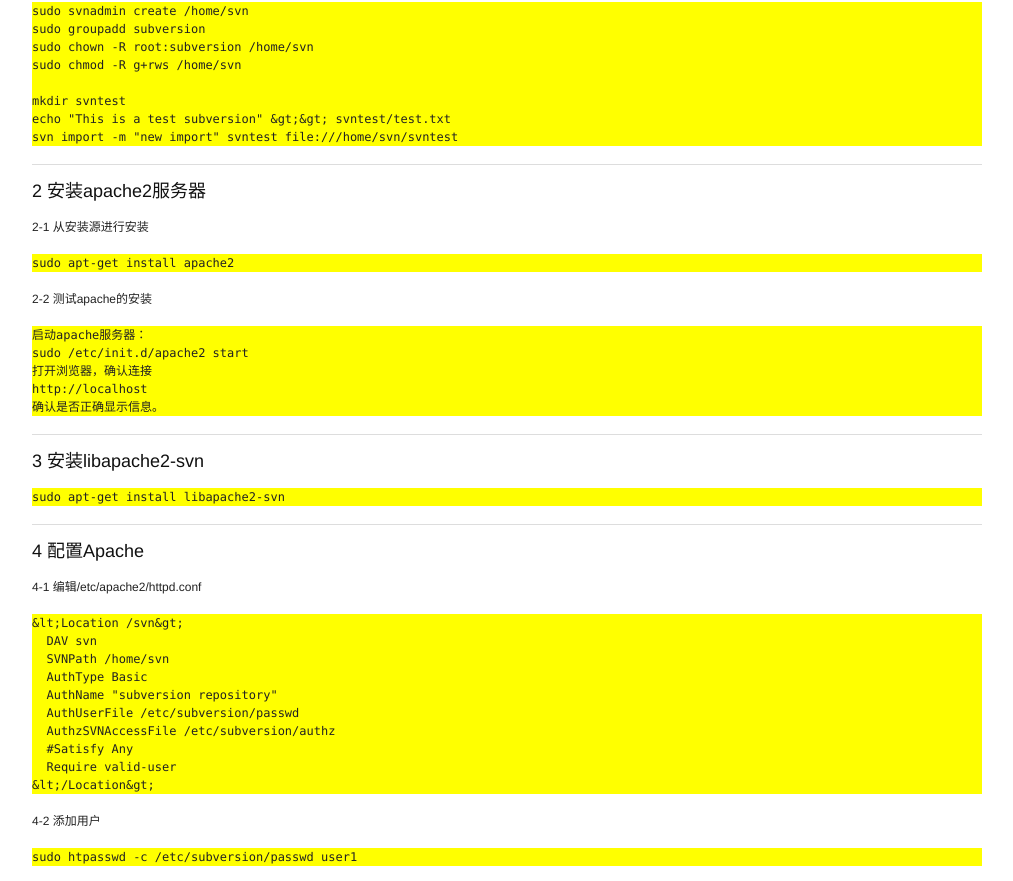
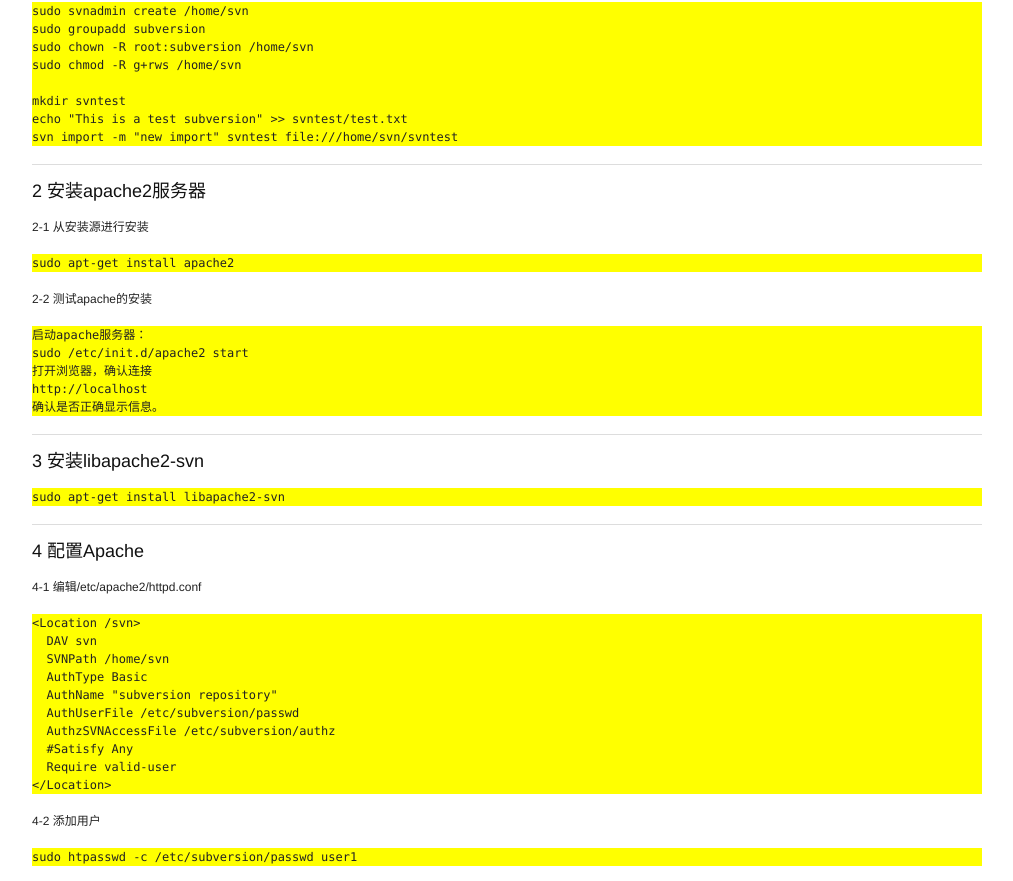
Before and after one commit to bulain/bulain.github.com, a Jekyll site: the page built from _posts/2010-04-21-subversion-install-on-ubuntu.md, in a window 1280 px wide and 1400 px high. Shown: the part 250-1131 px from the top of the window, without its empty margins (133-1146 px from the left). Built offline with Jekyll 4.4.1, drawn with Linux system fonts in a browser that asks for light colours; some of the changed text lies outside the part shown.

Commit message:
fix bug on github

```diff
--- a/_posts/2010-04-21-subversion-install-on-ubuntu.md
+++ b/_posts/2010-04-21-subversion-install-on-ubuntu.md
@@ -21,7 +21,7 @@
     sudo chmod -R g+rws /home/svn
 
     mkdir svntest
-    echo "This is a test subversion" &gt;&gt; svntest/test.txt
+    echo "This is a test subversion" >> svntest/test.txt
     svn import -m "new import" svntest file:///home/svn/svntest
 
 ___
@@ -46,7 +46,7 @@
 ###4 配置Apache
 4-1 编辑/etc/apache2/httpd.conf
 
-    &lt;Location /svn&gt;
+    <Location /svn>
       DAV svn
       SVNPath /home/svn
       AuthType Basic
@@ -55,7 +55,7 @@
       AuthzSVNAccessFile /etc/subversion/authz
       #Satisfy Any
       Require valid-user
-    &lt;/Location&gt;
+    </Location>
 
 4-2 添加用户
 
@@ -90,12 +90,12 @@
 
 5-2 编辑/etc/apache2/httpd.conf
 
-    &lt;VirtualHost *:443&gt;
+    <VirtualHost *:443>
       SSLEngine on
       SSLCertificateFile /etc/apache2/ssl/apache.pem
       SSLProtocol all
       SSLCipherSuite HIGH:MEDIUM
-    &lt;/VirtualHost&gt;
+    </VirtualHost>
 
 5-3 重启服务器，测试https
 
```
